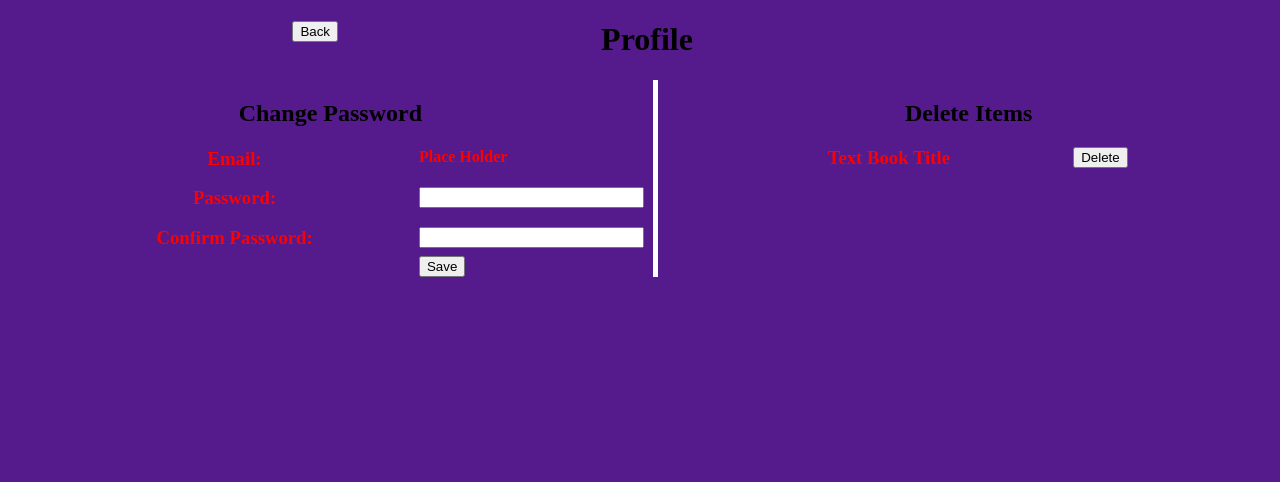
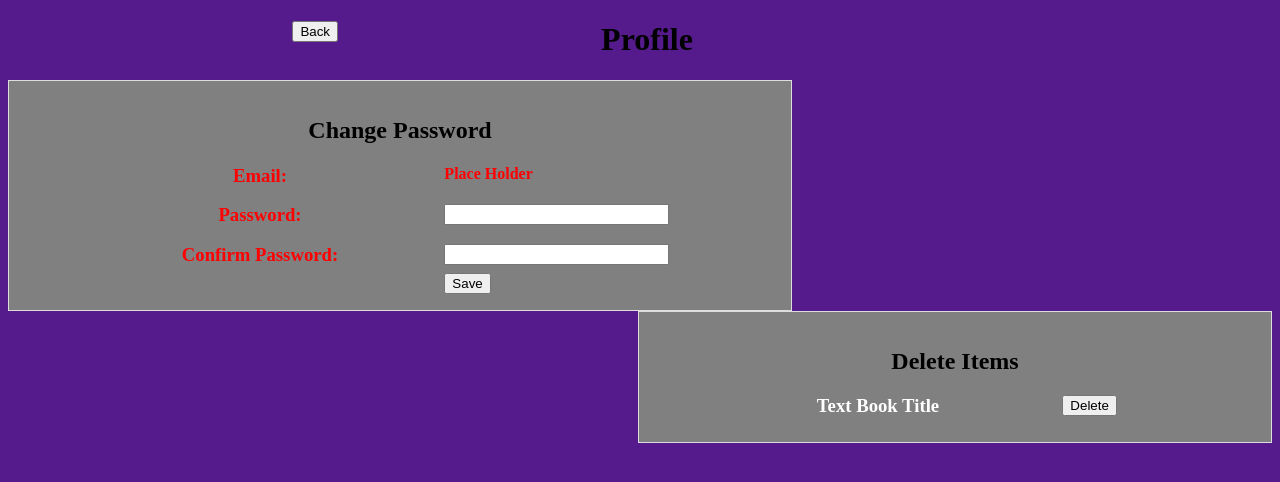
Before and after one commit to IanGross/StudentTextChange, a PHP site: page /iitforms/profile.html in a window 1280 px wide. Shown: the top 482 px of the page. Run offline with PHP 8.4, Linux system fonts and the light colour scheme.

Commit message:
Update mysite.css

```diff
--- a/resources/mysite.css
+++ b/resources/mysite.css
@@ -32,7 +32,7 @@ body {
   white-space: nowrap;
 }
 .noborder{
-margin: 0px;
+	margin: 0px;
 }
 .lower{
  	text-align: center;
@@ -52,9 +52,22 @@ margin: 0px;
   padding: 1em;
   border: 1px solid #ddd;
 }
+.right_item{
+  color: white;
+  width:250px; /* or whatever width you want. */
+  max-width:250px; /* or whatever width you want. */
+  display: inline-block;
+  /*
+  margin: 50px;
+  margin: 1em 0;*/
+  background-color: #9932CC;
+  padding: 1em;
+  border: 1px solid #ddd;
+}
 .subitem{
 	color: grey;
 }
+
 
 #bodyBlock {
   width: 750px;
@@ -64,7 +77,6 @@ margin: 0px;
 
 h3{
   width: auto;
-
 }
 
 .field {
@@ -73,13 +85,13 @@ h3{
   margin-left: 8%;
   float: left;
   clear: left;
-  text-align: center;/*changed text align right to center*/
+  text-align: center;
 }
 
 .subitem_title {
   width: 350px;
   margin: 0 0.5em 0.5em 0;
-  margin-left: 27%;/*changed margin-left from 8% to 27%*/
+  margin-left: 27%;
   float: left;
   clear: left;
   text-align: right;
@@ -103,7 +115,6 @@ h3{
   float: left;
   clear: left;
   margin-left: 22.5%;
-  /*Changed the thing above from 25% to 22.5%*/
   margin-right: 0;
 }
 .upperleftNewItem{
@@ -127,14 +138,40 @@ h2{
 .left{
   width: 51%;
   float: left;
+  /*margin:10%;*/
   margin-left: 0%;
   border-right: thick solid #ffffff;
+  width: 750px;
+
+
+  /*width:600px; /* or whatever width you want. */
+  /*max-width:600px; /* or whatever width you want. */
+  display: inline-block;
+  background-color: grey;
+  padding: 1em;
+  border: 1px solid #ddd;
 }
 
 .right{
   width: 48%;
   float: right;
   margin-right: 0%;
+  width: 750px;
+  margin: auto;
+
+
+  color: white;
+  width:600px; /* or whatever width you want. */
+  max-width:600px; /* or whatever width you want. */
+  display: inline-block;
+  position: relative;
+  /*
+  margin: 50px;
+  margin: 1em 0;*/
+  background-color: grey;
+  padding: 1em;
+  border: 1px solid #ddd;
+
   /*border-left: thick solid #ffffff;*/
 }
 
```
